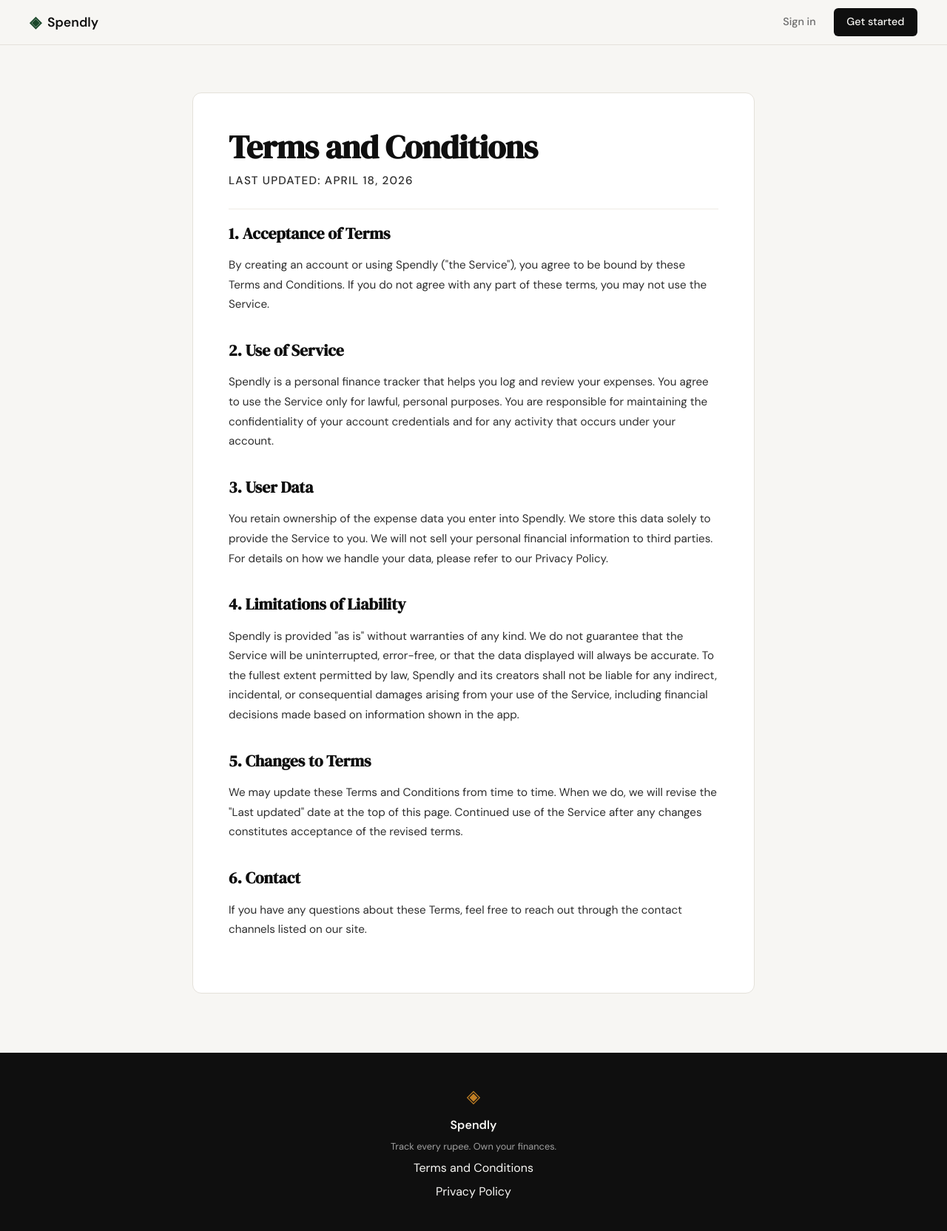
After one commit to khadar786/claudepractice, a Flask app: page /terms in a window 1280 px wide. The commit adds this page. Shown: the whole page at 74% size. Run offline with Flask 3, Linux system fonts and the light colour scheme.

Commit message:
landing: add terms and conditions page and route

```diff
--- a/app.py
+++ b/app.py
@@ -20,6 +20,11 @@ def register():
 @app.route("/login")
 def login():
     return render_template("login.html")
+
+
+@app.route("/terms")
+def terms():
+    return render_template("terms.html")
 
 
 # ------------------------------------------------------------------ #
--- a/static/css/style.css
+++ b/static/css/style.css
@@ -478,6 +478,65 @@ a { color: inherit; text-decoration: none; }
 .auth-switch a:hover { text-decoration: underline; }
 
 /* ------------------------------------------------------------------ */
+/* Legal pages (Terms, Privacy)                                        */
+/* ------------------------------------------------------------------ */
+
+.legal {
+    padding: 4rem 2rem 5rem;
+}
+
+.legal-inner {
+    max-width: 760px;
+    margin: 0 auto;
+    background: var(--paper-card);
+    border: 1px solid var(--border);
+    border-radius: var(--radius-md);
+    padding: 3rem 3rem 3.5rem;
+}
+
+.legal-title {
+    font-family: var(--font-display);
+    font-size: clamp(2rem, 4vw, 2.75rem);
+    line-height: 1.15;
+    letter-spacing: -0.01em;
+    color: var(--ink);
+    margin-bottom: 0.4rem;
+}
+
+.legal-updated {
+    font-size: 0.8rem;
+    font-weight: 500;
+    color: var(--ink-muted);
+    text-transform: uppercase;
+    letter-spacing: 0.08em;
+    margin-bottom: 2.5rem;
+    padding-bottom: 1.5rem;
+    border-bottom: 1px solid var(--border-soft);
+}
+
+.legal-inner h2 {
+    font-family: var(--font-display);
+    font-size: 1.35rem;
+    color: var(--ink);
+    margin-top: 2rem;
+    margin-bottom: 0.75rem;
+}
+
+.legal-inner h2:first-of-type { margin-top: 0; }
+
+.legal-inner p {
+    font-size: 0.95rem;
+    color: var(--ink-soft);
+    line-height: 1.75;
+    margin-bottom: 1rem;
+}
+
+@media (max-width: 600px) {
+    .legal { padding: 2.5rem 1rem 3rem; }
+    .legal-inner { padding: 2rem 1.5rem 2.5rem; }
+}
+
+/* ------------------------------------------------------------------ */
 /* Footer                                                              */
 /* ------------------------------------------------------------------ */
 
--- a/templates/base.html
+++ b/templates/base.html
@@ -34,7 +34,7 @@
             <span class="brand-icon">◈</span>
             <span class="footer-name">Spendly</span>
             <p class="footer-copy">Track every rupee. Own your finances.</p>
-            <a href="#">Terms and Conditions</a>
+            <a href="/terms">Terms and Conditions</a>
             <a href="#">Privacy Policy</a>
         </div>
     </footer>
--- /dev/null
+++ b/templates/terms.html
@@ -0,0 +1,60 @@
+{% extends "base.html" %}
+
+{% block title %}Terms and Conditions — Spendly{% endblock %}
+
+{% block content %}
+
+<section class="legal">
+    <div class="legal-inner">
+        <h1 class="legal-title">Terms and Conditions</h1>
+        <p class="legal-updated">Last updated: April 18, 2026</p>
+
+        <h2>1. Acceptance of Terms</h2>
+        <p>
+            By creating an account or using Spendly ("the Service"), you agree to be bound by these
+            Terms and Conditions. If you do not agree with any part of these terms, you may not use
+            the Service.
+        </p>
+
+        <h2>2. Use of Service</h2>
+        <p>
+            Spendly is a personal finance tracker that helps you log and review your expenses. You
+            agree to use the Service only for lawful, personal purposes. You are responsible for
+            maintaining the confidentiality of your account credentials and for any activity that
+            occurs under your account.
+        </p>
+
+        <h2>3. User Data</h2>
+        <p>
+            You retain ownership of the expense data you enter into Spendly. We store this data
+            solely to provide the Service to you. We will not sell your personal financial
+            information to third parties. For details on how we handle your data, please refer to
+            our Privacy Policy.
+        </p>
+
+        <h2>4. Limitations of Liability</h2>
+        <p>
+            Spendly is provided "as is" without warranties of any kind. We do not guarantee that
+            the Service will be uninterrupted, error-free, or that the data displayed will always
+            be accurate. To the fullest extent permitted by law, Spendly and its creators shall not
+            be liable for any indirect, incidental, or consequential damages arising from your use
+            of the Service, including financial decisions made based on information shown in the
+            app.
+        </p>
+
+        <h2>5. Changes to Terms</h2>
+        <p>
+            We may update these Terms and Conditions from time to time. When we do, we will revise
+            the "Last updated" date at the top of this page. Continued use of the Service after any
+            changes constitutes acceptance of the revised terms.
+        </p>
+
+        <h2>6. Contact</h2>
+        <p>
+            If you have any questions about these Terms, feel free to reach out through the
+            contact channels listed on our site.
+        </p>
+    </div>
+</section>
+
+{% endblock %}
```
